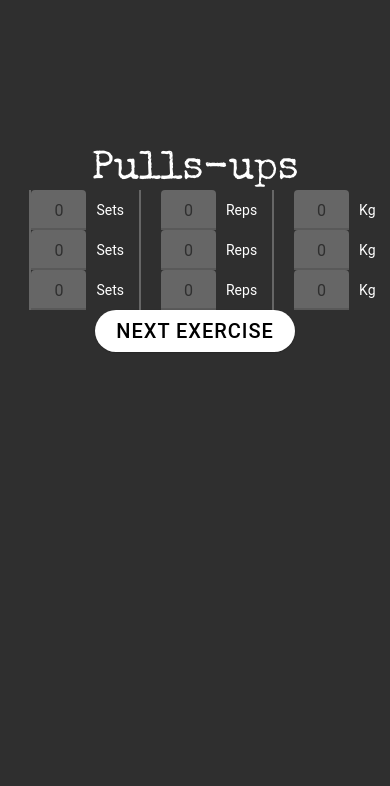
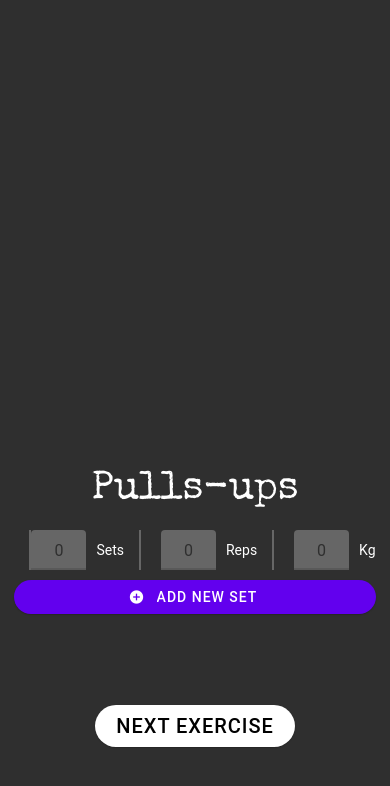
Before and after one commit to Raynnon/workout-app, a React Native app: screen /Training in a window 390 px wide. Shown: the top 786 px of the page. Built offline with nearby package versions, Linux system fonts and the light colour scheme; grey boxes are pictures that could not be loaded.

Commit message:
added conditional display of InputTextLine on TrainingScreen

```diff
--- a/components/interface/InputTextLine.js
+++ b/components/interface/InputTextLine.js
@@ -14,6 +14,7 @@ export default function InputTextLine() {
 const styles = StyleSheet.create({
   container: {
     flexDirection: 'row',
-    justifyContent: 'center'
+    justifyContent: 'center',
+    marginBottom: 10
   }
 });
--- a/components/interface/UIButton.js
+++ b/components/interface/UIButton.js
@@ -1,15 +1,18 @@
 import { Button } from 'react-native-paper';
 
-export default function UIButton({ link, text }) {
+export default function UIButton({ link, text, additionalStyles }) {
   return (
     <Button
       mode="contained"
       color="white"
       onPress={() => link()}
-      style={{ width: 200, borderRadius: 50 }}
+      style={[
+        { width: 200, borderRadius: 50 },
+        additionalStyles ? additionalStyles : {}
+      ]}
       labelStyle={{ fontSize: 20 }}
     >
-     {text}
+      {text}
     </Button>
   );
 }
--- a/package.json
+++ b/package.json
@@ -13,7 +13,7 @@
     "@react-navigation/native": "^6.0.10",
     "@react-navigation/native-stack": "^6.6.2",
     "@reduxjs/toolkit": "^1.8.2",
-    "expo": "~45.0.4",
+    "expo": "~45.0.5",
     "expo-status-bar": "~1.3.0",
     "react": "17.0.2",
     "react-dom": "17.0.2",
--- a/screens/TrainingScreen.js
+++ b/screens/TrainingScreen.js
@@ -1,3 +1,4 @@
+import { useState, useEffect } from 'react';
 import {
   StyleSheet,
   View,
@@ -6,14 +7,17 @@ import {
   ScrollView,
   StatusBar
 } from 'react-native';
+import { AntDesign } from '@expo/vector-icons';
+
 import welcomeImage from '../assets/welcome-background.jpg';
-import { Text } from 'react-native-paper';
+import { Text, Button } from 'react-native-paper';
 import { useTheme } from 'react-native-paper';
 import UIButton from '../components/interface/UIButton';
 import InputTextLine from '../components/interface/InputTextLine';
 
 export default function TrainingScreen() {
   const { h2 } = useTheme();
+  const [numberOfSets, setNumberOfSets] = useState(1);
 
   return (
     <SafeAreaView style={styles.bigContainer}>
@@ -22,12 +26,32 @@ export default function TrainingScreen() {
           <Image
             source={welcomeImage}
             resizeMode="cover"
-            style={{ maxHeight: 500 }}
+            style={{ height: 450 }}
           />
-          <Text style={h2}>Pulls-ups</Text>
-          <InputTextLine />
-          <InputTextLine />
-          <InputTextLine />
+          <Text style={[h2, { marginVertical: 20 }]}>Pulls-ups</Text>
+
+          <View style={{ height: 175 }}>
+            {Array.from(Array(numberOfSets)).map((x, index) => (
+              <InputTextLine key={index} />
+            ))}
+            <View
+              style={{
+                flex: 1,
+                width: '100%',
+                alignSelf: 'center'
+              }}
+            >
+              <Button
+                icon="plus-circle"
+                mode="contained"
+                onPress={() => console.log('Pressed')}
+                style={{ borderRadius: 50 }}
+              >
+                Add new set
+              </Button>
+            </View>
+          </View>
+
           <UIButton text="Next exercise" />
         </View>
       </ScrollView>
@@ -43,7 +67,6 @@ const styles = StyleSheet.create({
   },
   container: {
     flex: 1,
-
     alignItems: 'center'
   }
 });
--- a/theme.js
+++ b/theme.js
@@ -11,7 +11,6 @@ export const theme = {
   },
   h2: {
     color: 'white',
-    marginTop: 150,
     fontSize: 40,
     fontFamily: 'Special Elite',
     textAlign: 'center'
```
Also changed, not shown: 1 other file (tests, documents, lock files or other folders).
